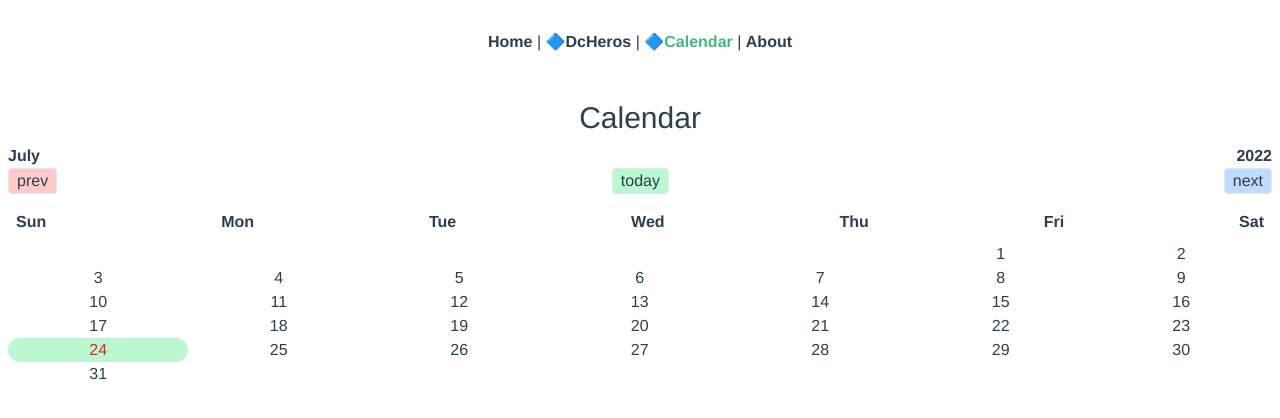
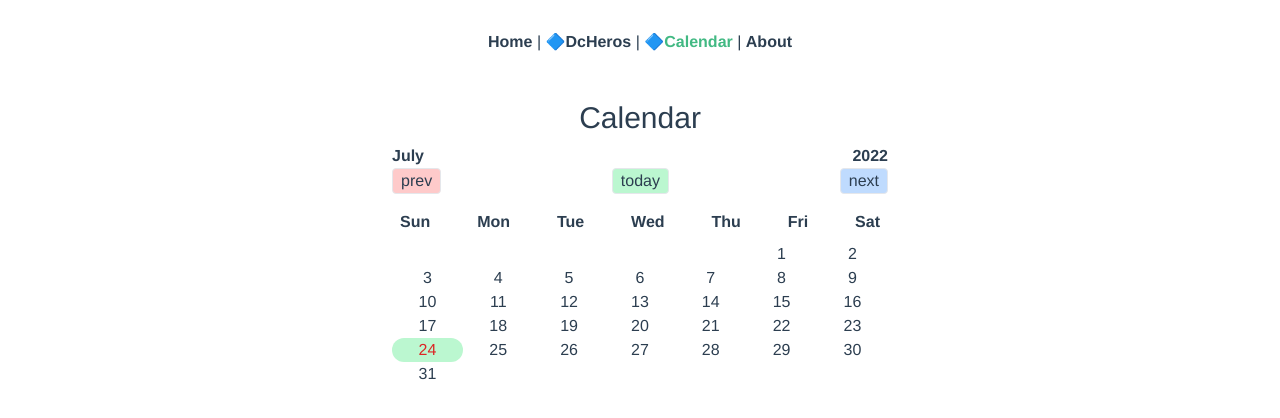
Before and after one commit to sgtao/bitfumesVue3Apps, a Vue app in the folder 11_vue-create-app/: page /Calendar in a window 1280 px wide. Shown: the top 418 px of the page. Built offline with nearby package versions, Linux system fonts and the light colour scheme.

Commit message:
update 11_vue-create for add max-width style to Calendar App

```diff
--- a/11_vue-create-app/src/views/monthCalendar.vue
+++ b/11_vue-create-app/src/views/monthCalendar.vue
@@ -1,6 +1,6 @@
 <!-- monthCalendar.vue -->
 <template>
-    <div class="m-auto p-2">
+    <div class="m-auto p-2 max-w-lg">
         <h1 class="text-3xl my-2 text-center">Calendar</h1>
         <monthLabel :monthName="currentMonthName" :year="currentYear" />
         <section class="flex justify-between">
```
